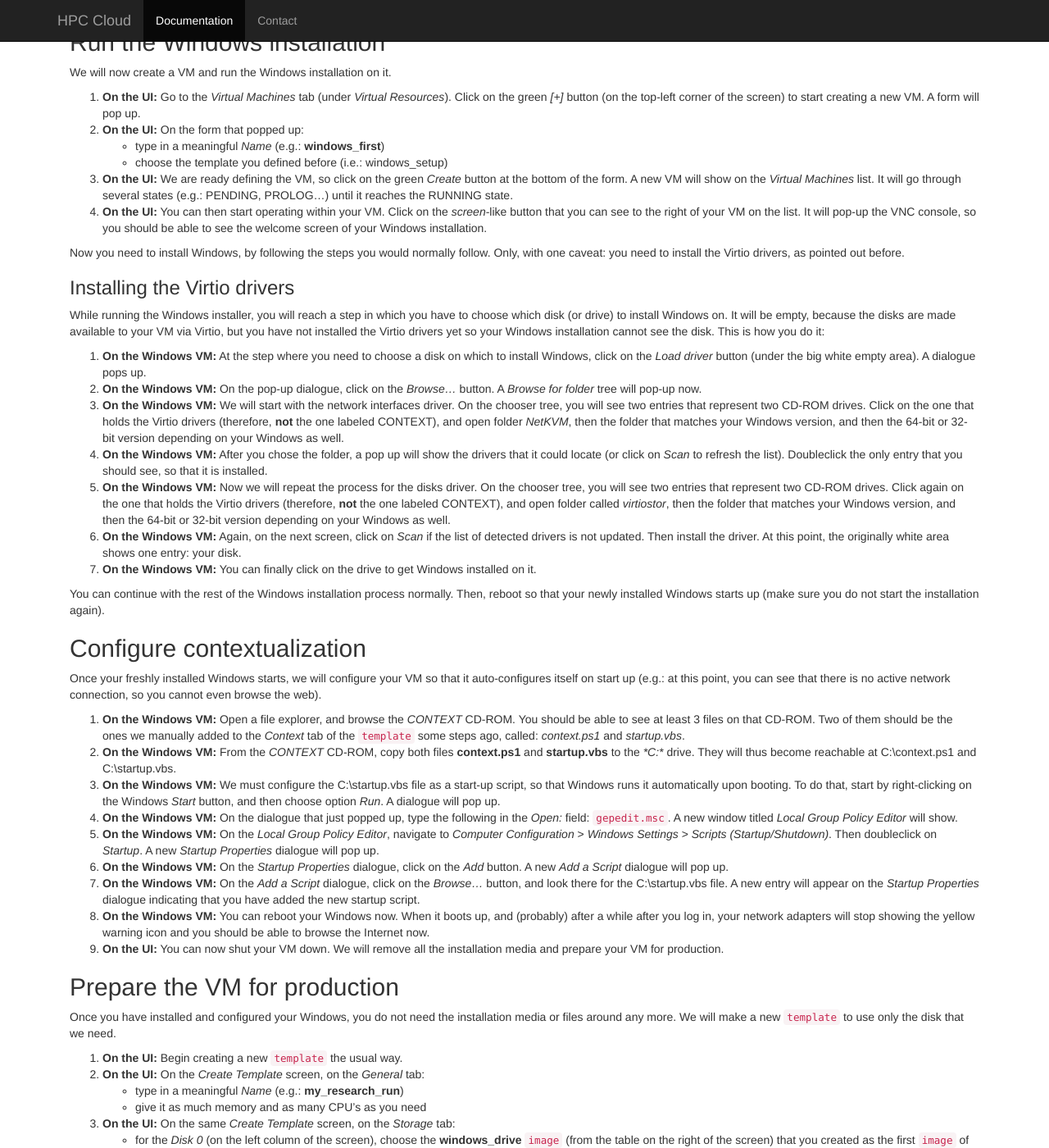
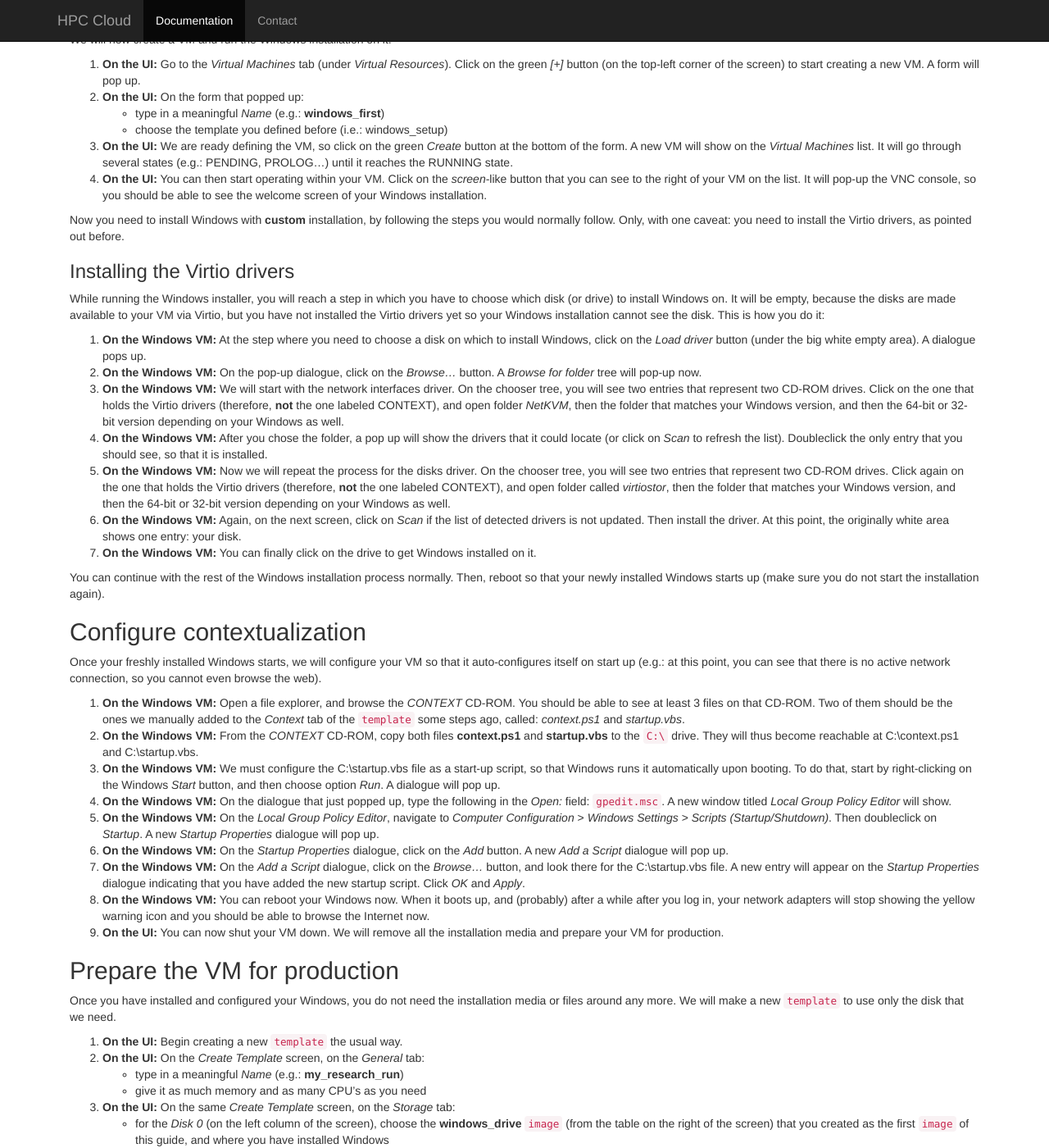
Before and after one commit to sara-nl/clouddocs, a Jekyll site: the page built from Windows.markdown, in a window 1280 px wide and 1400 px high, scrolled down 3100 px. Shown: the whole window at 82% size. Built offline with Jekyll 4.4.1, drawn with Linux system fonts in a browser that asks for light colours; some of the changed text lies outside the part shown.

Commit message:
few corrections in windows page

````diff
--- a/Windows.markdown
+++ b/Windows.markdown
@@ -144,7 +143,7 @@
 1. **On the UI:** We are ready defining the VM, so click on the green _Create_ button at the bottom of the form. A new VM will show on the _Virtual Machines_ list. It will go through several states (e.g.: PENDING, PROLOG...) until it reaches the RUNNING state.
 1. **On the UI:** You can then start operating within your VM. Click on the _screen_-like button that you can see to the right of your VM on the list. It will pop-up the VNC console, so you should be able to see the welcome screen of your Windows installation.
 
-Now you need to install Windows, by following the steps you would normally follow. Only, with one caveat: you need to install the Virtio drivers, as pointed out before.
+Now you need to install Windows with **custom** installation, by following the steps you would normally follow. Only, with one caveat: you need to install the Virtio drivers, as pointed out before.
 
 ### Installing the Virtio drivers
 
@@ -165,12 +164,12 @@
 Once your freshly installed Windows starts, we will configure your VM so that it auto-configures itself on start up (e.g.: at this point, you can see that there is no active network connection, so you cannot even browse the web).
 
 1. **On the Windows VM:** Open a file explorer, and browse the _CONTEXT_ CD-ROM. You should be able to see at least 3 files on that CD-ROM. Two of them should be the ones we manually added to the _Context_ tab of the `template` some steps ago, called: _context.ps1_ and _startup.vbs_.
-1. **On the Windows VM:** From the _CONTEXT_ CD-ROM, copy both files **context.ps1** and **startup.vbs** to the **C:\** drive. They will thus become reachable at C:\context.ps1 and C:\startup.vbs.
+1. **On the Windows VM:** From the _CONTEXT_ CD-ROM, copy both files **context.ps1** and **startup.vbs** to the `C:\` drive. They will thus become reachable at C:\context.ps1 and C:\startup.vbs.
 1. **On the Windows VM:** We must configure the C:\startup.vbs file as a start-up script, so that Windows runs it automatically upon booting. To do that, start by right-clicking on the Windows _Start_ button, and then choose option _Run_. A dialogue will pop up.
-1. **On the Windows VM:** On the dialogue that just popped up, type the following in the _Open:_ field: `gepedit.msc`. A new window titled _Local Group Policy Editor_ will show.
+1. **On the Windows VM:** On the dialogue that just popped up, type the following in the _Open:_ field: `gpedit.msc`. A new window titled _Local Group Policy Editor_ will show.
 1. **On the Windows VM:** On the _Local Group Policy Editor_, navigate to _Computer Configuration_ > _Windows Settings_ > _Scripts (Startup/Shutdown)_. Then doubleclick on _Startup_. A new _Startup Properties_ dialogue will pop up.
 1. **On the Windows VM:** On the _Startup Properties_ dialogue, click on the _Add_ button. A new _Add a Script_ dialogue will pop up.
-1. **On the Windows VM:** On the _Add a Script_ dialogue, click on the _Browse..._ button, and look there for the C:\startup.vbs file. A new entry will appear on the _Startup Properties_ dialogue indicating that you have added the new startup script.
+1. **On the Windows VM:** On the _Add a Script_ dialogue, click on the _Browse..._ button, and look there for the C:\startup.vbs file. A new entry will appear on the _Startup Properties_ dialogue indicating that you have added the new startup script. Click *OK* and *Apply*.
 1. **On the Windows VM:** You can reboot your Windows now. When it boots up, and (probably) after a while after you log in, your network adapters will stop showing the yellow warning icon and you should be able to browse the Internet now.
 1. **On the UI:** You can now shut your VM down. We will remove all the installation media and prepare your VM for production.
 
@@ -202,18 +201,20 @@
 
 1. **In your local network:** Make sure your firewall (maybe in your home router) has port 3389 open for your laptop.
 1. **On the Windows VM:** Right-click on the Windows _Start_ button, and then choose option _Run_. A dialogue will pop up.
-1. **On the Windows VM:** On the dialogue that just popped up, type the following in the _Open:_ field: `gepedit.msc`. A new window titled _Local Group Policy Editor_ will show.
+1. **On the Windows VM:** On the dialogue that just popped up, type the following in the _Open:_ field: `gpedit.msc`. A new window titled _Local Group Policy Editor_ will show.
 1. **On the Windows VM:** On the _Local Group Policy Editor_, navigate to _Computer Configuration_ > _Administrative Templates_ > _Windows Components_ > _Remote Desktop Services_ > _Remote Desktop Session Host_ > _Security_.
 1. **On the Windows VM:** Change the following two settings (doubleclick on each of them):
   * _Require use of specific security layer for remote (RDP) connections_ from _Not configured_ to _Enabled_, and then choose on the dropdown _Security Layer_, the value _RDP_.
-  * _Require user authentication for remote connections by using Network Level Authentications_ from _Not configured to _Disabled_.
+  * _Require user authentication for remote connections by using Network Level Authentications_ from _Not configured_ to _Disabled_.
 1. **On the Windows VM:** Restart your Windows.
 
 You should now be able to connect to your VM using a Remote Desktop client.
 
 ---
 ## Appendix: Alternative CPU topology configuration
+
 In the _Prepare your VM for production_ section, we wrote a way to configure your VM so that Windows will understand what to do with the cores the VM has available. However, some users have reported that the following helped them instead:
+
 ```
 <vcpu placement='static'>4</vcpu>
 <cputune>
````
Also changed, not shown: other parts of Windows.markdown (+4 -5 lines).
